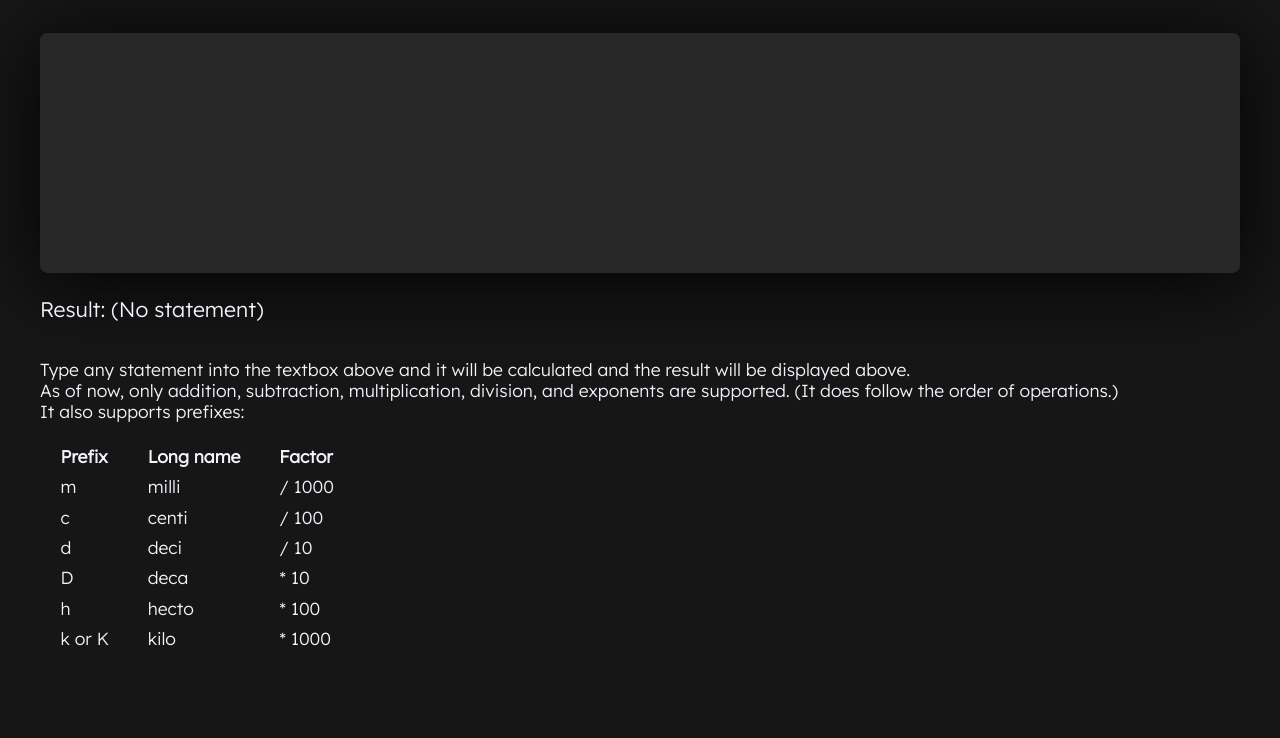
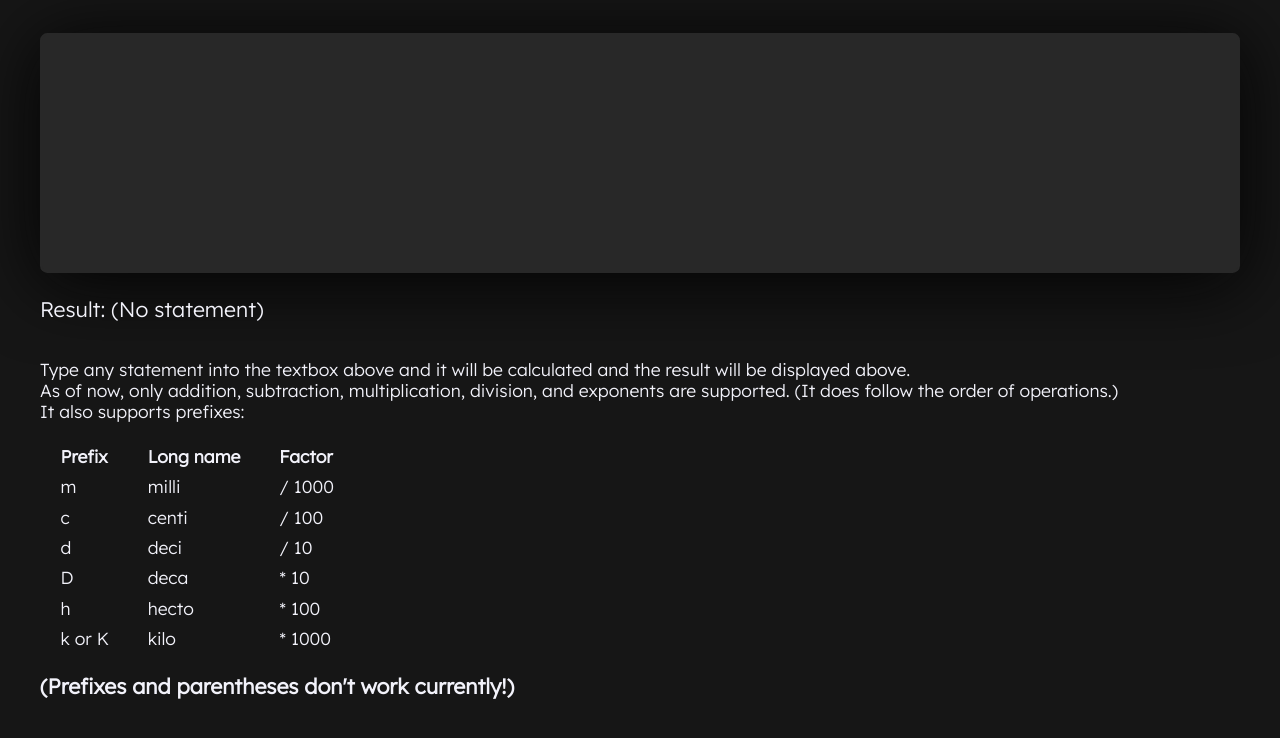
Before and after one commit to BurnyLlama/universal-unit-converter, a plain HTML site: page index.html in a window 1280 px wide. Shown: the part 108-846 px from the top of the page. Before the commit the page ends 821 px from the top, so only its background shows below. Drawn offline with Linux system fonts and the light colour scheme.

Commit message:
Information added.

```diff
--- a/index.html
+++ b/index.html
@@ -58,6 +58,7 @@
                 </tr>
             </tbody>
         </table>
+        <strong>(Prefixes and parentheses don't work currently!)</strong>
     </p>
 </body>
 </html>
```
